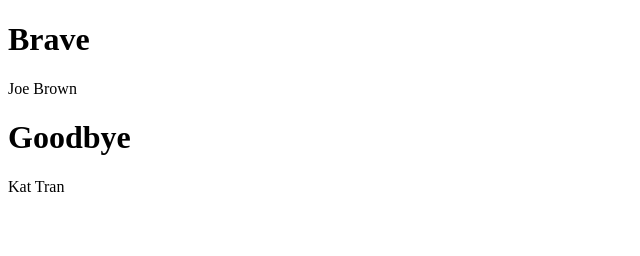
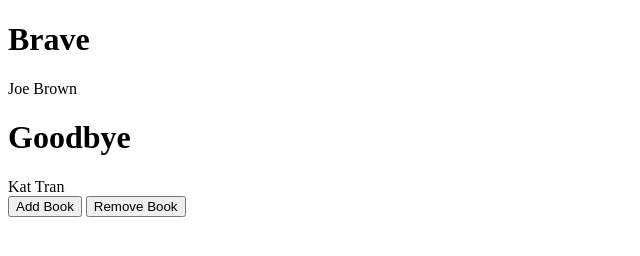
Before and after one commit to jennifertieu/top-library, a website: page index.html in a window 1280 px wide. Shown: the whole page, without its empty margins (0-640 px from the left). Drawn offline with Linux system fonts and the light colour scheme.

Commit message:
add 'Add Book' button and 'Remove Book'

```diff
--- a/index.html
+++ b/index.html
@@ -12,7 +12,9 @@
     <!-- Display Books-->
     <main class="library"></main>
     <!-- TODO: Add "ADD BOOK" button-->
+    <button>Add Book</button>
     <!-- Add a button on each book’s display to remove the book from the library -->
+    <button>Remove Book</button>
     <!-- Add a button on each book’s display to change its `read` status -->
     <script type="text/javascript" src="script.js"></script>
 </body>
```
